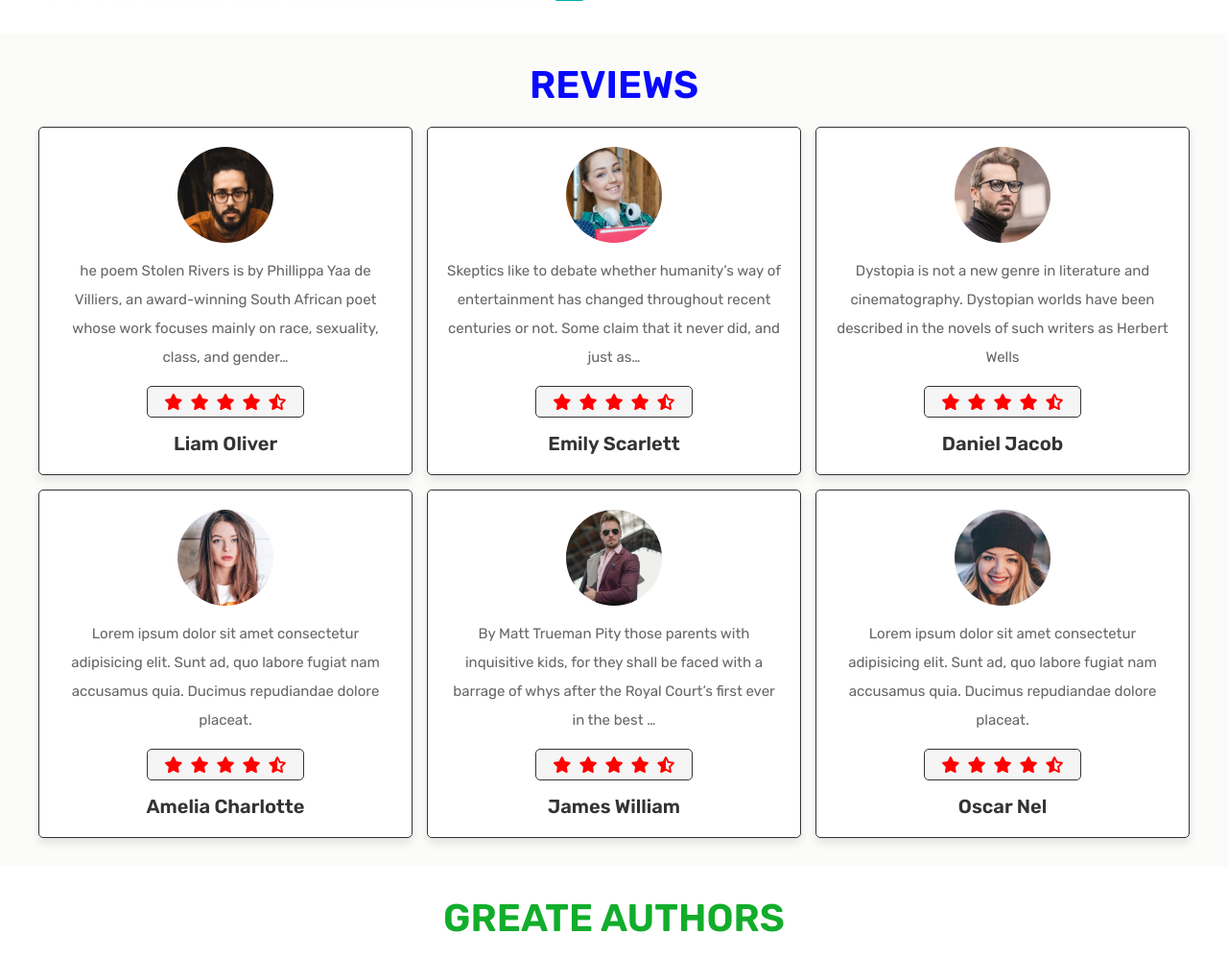
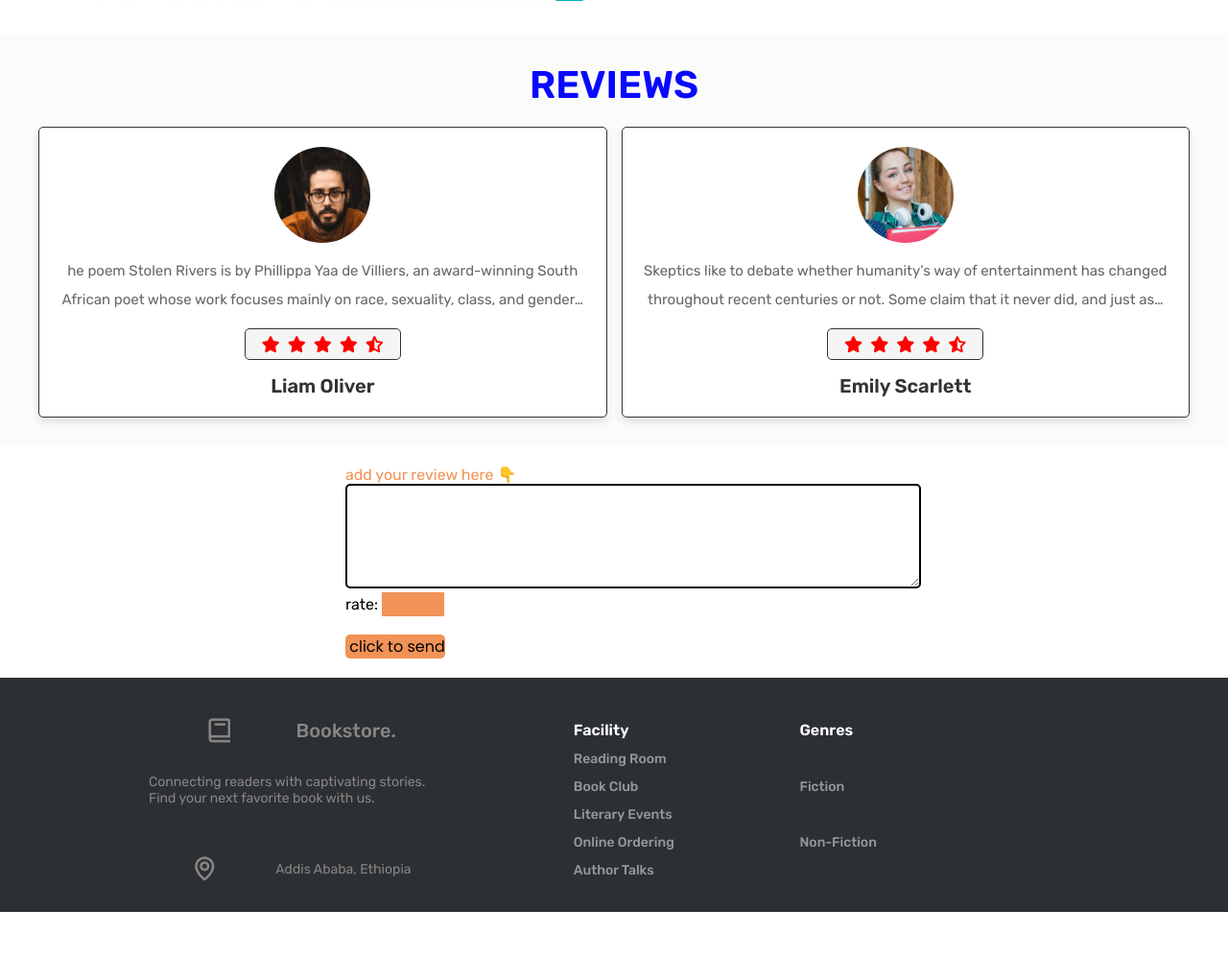
Before and after one commit to tebaarekshemsu/Online-Book-Store-Using-PHP, a PHP site: page /about.php in a window 1280 px wide. Shown: the part 1588-2586 px from the top of the page at 96% size. After the commit the page ends 2538 px from the top, so only its background shows below. Run offline with PHP 8.4, Linux system fonts and the light colour scheme; the visitor is signed in with stand-in values (Sample User, id 1); data that the repository does not hold is empty.

Commit message:
some changes made

```diff
--- a/about.php
+++ b/about.php
@@ -29,6 +29,11 @@ if (!isset($user_id)) {
    <link rel="stylesheet" href="css/style.css">
    <link rel="stylesheet" href="css/styles.css">
    <link href='https://unpkg.com/boxicons@2.1.2/css/boxicons.min.css' rel='stylesheet'>
+   <style>
+      .message{
+         padding-left: 25%;
+      }
+   </style>
 
 </head>
 
@@ -95,57 +100,12 @@ if (!isset($user_id)) {
             <h3>Emily Scarlett</h3>
          </div>
 
-         <div class="box">
-            <img src="images/banner22.jpg" alt="">
-            <p>Dystopia is not a new genre in literature and cinematography. Dystopian worlds have been described in the novels of such writers as Herbert Wells</p>
-            <div class="stars">
-               <i class="fas fa-star"></i>
-               <i class="fas fa-star"></i>
-               <i class="fas fa-star"></i>
-               <i class="fas fa-star"></i>
-               <i class="fas fa-star-half-alt"></i>
-            </div>
-            <h3>Daniel Jacob</h3>
-         </div>
 
-         <div class="box">
-            <img src="images/banner21.jpg" alt="">
-            <p>Lorem ipsum dolor sit amet consectetur adipisicing elit. Sunt ad, quo labore fugiat nam accusamus quia. Ducimus repudiandae dolore placeat.</p>
-            <div class="stars">
-               <i class="fas fa-star"></i>
-               <i class="fas fa-star"></i>
-               <i class="fas fa-star"></i>
-               <i class="fas fa-star"></i>
-               <i class="fas fa-star-half-alt"></i>
-            </div>
-            <h3>Amelia Charlotte</h3>
-         </div>
 
-         <div class="box">
-            <img src="images/banner23.jpg" alt="">
-            <p>By Matt Trueman Pity those parents with inquisitive kids, for they shall be faced with a barrage of whys after the Royal Court’s first ever in the best …</p>
-            <div class="stars">
-               <i class="fas fa-star"></i>
-               <i class="fas fa-star"></i>
-               <i class="fas fa-star"></i>
-               <i class="fas fa-star"></i>
-               <i class="fas fa-star-half-alt"></i>
-            </div>
-            <h3>James William</h3>
-         </div>
 
-         <div class="box">
-            <img src="images/pic-2.png" alt="">
-            <p>Lorem ipsum dolor sit amet consectetur adipisicing elit. Sunt ad, quo labore fugiat nam accusamus quia. Ducimus repudiandae dolore placeat.</p>
-            <div class="stars">
-               <i class="fas fa-star"></i>
-               <i class="fas fa-star"></i>
-               <i class="fas fa-star"></i>
-               <i class="fas fa-star"></i>
-               <i class="fas fa-star-half-alt"></i>
-            </div>
-            <h3>Oscar Nel</h3>
-         </div>
+
+
+
 
       </div>
 
@@ -153,83 +113,22 @@ if (!isset($user_id)) {
 
    <!-- review section ends -->
 
-   <section class="authors">
+<div class="message">
+   <form action="" method="post">
 
-      <h1 class="title">greate authors</h1>
+      <p style="color: #f19256;">add your review here 👇</p>
+      <textarea style="border: 2px solid black; border-radius: 5px;" name="message" rows="7" cols="70" required></textarea>
+      <br>
+      rate:
+      <input type="number" value="rate" min="0" max="5" required style="background-color: #f19256;">
 
-      <div class="box-container">
+      <br><br>
 
-         <div class="box">
-            <img src="images/author3.jpg" alt="">
-            <div class="share">
-               <a href="#" class="fab fa-facebook-f"></a>
-               <a href="#" class="fab fa-twitter"></a>
-               <a href="#" class="fab fa-instagram"></a>
-               <a href="#" class="fab fa-linkedin"></a>
-            </div>
-            <h3>Arthur Conan Doyle</h3>
-         </div>
+      <input type="submit" name="add_to_cart" value=" click to send" style="border-radius: 5px; background-color: #f19256;">
+      <br>
 
-         <div class="box">
-            <img src="images/author2.jpg" alt="">
-            <div class="share">
-               <a href="#" class="fab fa-facebook-f"></a>
-               <a href="#" class="fab fa-twitter"></a>
-               <a href="#" class="fab fa-instagram"></a>
-               <a href="#" class="fab fa-linkedin"></a>
-            </div>
-            <h3>J. K. Rowling</h3>
-         </div>
-
-         <div class="box">
-            <img src="images/author4.jpg" alt="">
-            <div class="share">
-               <a href="#" class="fab fa-facebook-f"></a>
-               <a href="#" class="fab fa-twitter"></a>
-               <a href="#" class="fab fa-instagram"></a>
-               <a href="#" class="fab fa-linkedin"></a>
-            </div>
-            <h3>George R. R. Martin</h3>
-         </div>
-
-         <div class="box">
-            <img src="images/author5.jpg" alt="">
-            <div class="share">
-               <a href="#" class="fab fa-facebook-f"></a>
-               <a href="#" class="fab fa-twitter"></a>
-               <a href="#" class="fab fa-instagram"></a>
-               <a href="#" class="fab fa-linkedin"></a>
-            </div>
-            <h3>J. R. R. Tolkien</h3>
-         </div>
-
-         <div class="box">
-            <img src="images/author6.jpg" alt="">
-            <div class="share">
-               <a href="#" class="fab fa-facebook-f"></a>
-               <a href="#" class="fab fa-twitter"></a>
-               <a href="#" class="fab fa-instagram"></a>
-               <a href="#" class="fab fa-linkedin"></a>
-            </div>
-            <h3>Jennifer Egan</h3>
-         </div>
-
-         <div class="box">
-            <img src="images/author7.jpg" alt="">
-            <div class="share">
-               <a href="#" class="fab fa-facebook-f"></a>
-               <a href="#" class="fab fa-twitter"></a>
-               <a href="#" class="fab fa-instagram"></a>
-               <a href="#" class="fab fa-linkedin"></a>
-            </div>
-            <h3>Louise Erdrich</h3>
-         </div>
-
-      </div>
-
-   </section>
-
-
+   </form>
+   </div>
    <?php include 'footer.php'; ?>
 
    <!-- custom js file link  -->
--- a/header.php
+++ b/header.php
@@ -15,7 +15,7 @@ if (isset($message)) {
 <header class="header">
    <div class="header-2">
       <div class="flex">
-         <a href="home.php" class="logo">BOOK</a>
+         <a href="home.php" class="logo" style="color: #f19256;">BOOK</a>
 
          <nav class="navbar">
             <a href="home.php">Home</a>
--- a/home.php
+++ b/home.php
@@ -65,7 +65,7 @@ if (isset($_POST['add_to_cart'])) {
 
    <section class="products">
 
-      <h1 class="titlelatest">Latest Products</h1>
+      <h1 class="titlelatest" style="color: #f19256;">Latest Products</h1>
 
       <div class="box-container">
 
```
Also changed, not shown: email_forgot.php (+8 -1 lines), login.php (+9 -0 lines), register.php (+8 -0 lines), registration_verify.php (+9 -0 lines), verification.php (+9 -0 lines), images/background_1.jpg (added), images/background_2.jpg (added), images/background_3.jpg (added).
